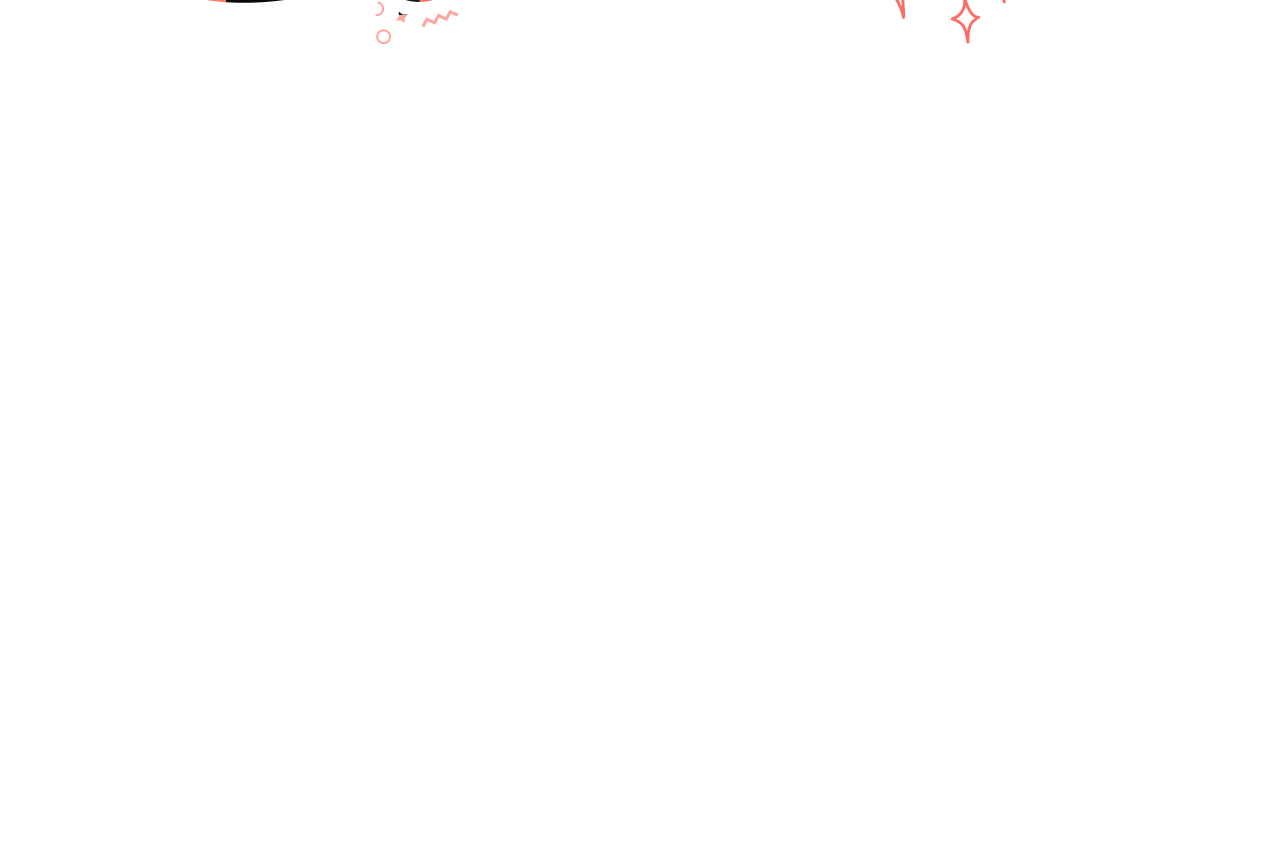
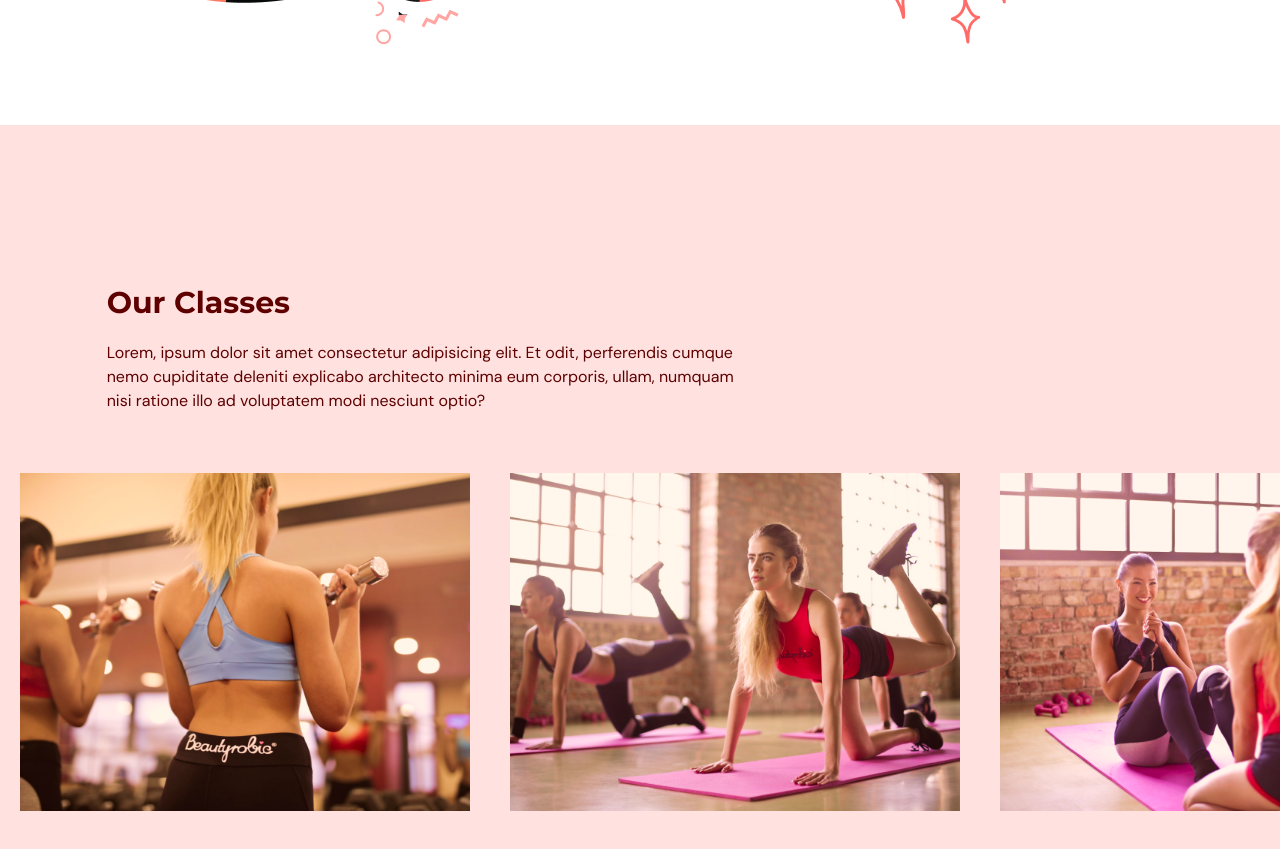
Before and after one commit to Deukhwa/fitness, a React (Vite) app: page / in a window 1280 px wide. Shown: the part 1980-2829 px from the top of the page. Before the commit the page ends 2105 px from the top, so only its background shows below. Built offline with nearby package versions, Linux system fonts and the light colour scheme.

Commit message:
add classes page

```diff
--- a/src/App.tsx
+++ b/src/App.tsx
@@ -3,6 +3,7 @@
 import Home from "./scenes/home";
 import { SelectedPage } from "@/shared/types";
 import Benefits from "./scenes/benefits";
+import OurClasses from "./scenes/classes";
 function App() {
   const [selectedPage, setSelectedPage] = useState<SelectedPage>(
     SelectedPage.Home,
@@ -30,6 +31,7 @@
       />
       <Home setSelectedPage={setSelectedPage} />
       <Benefits setSelectedPage={setSelectedPage} />
+      <OurClasses setSelectedPage={setSelectedPage} />
     </div>
   );
 }
--- /dev/null
+++ b/src/scenes/classes/Class.tsx
@@ -0,0 +1,21 @@
+type Props = {
+  name: string;
+  description?: string;
+  image: string;
+};
+
+const Class = ({ name, description, image }: Props) => {
+  const overlayStyles = `p-5 absolute z-30 flex h-[380px] w-[450px] flex-col items-center justify-center whitespace-normal bg-primary-500 text-center text-white opacity-0 transition duration-500 hover:opacity-90`;
+
+  return (
+    <li className="relative mx-5 inline-block h-[380px] w-[450px]">
+      <div className={overlayStyles}>
+        <p className="text-2xl">{name}</p>
+        <p className="mt-5">{description}</p>
+      </div>
+      <img src={image} alt={name} />
+    </li>
+  );
+};
+
+export default Class;
--- /dev/null
+++ b/src/scenes/classes/index.tsx
@@ -0,0 +1,95 @@
+import { SelectedPage, ClassType } from "@/shared/types";
+import image1 from "@/assets/image1.png";
+import image2 from "@/assets/image2.png";
+import image3 from "@/assets/image3.png";
+import image4 from "@/assets/image4.png";
+import image5 from "@/assets/image5.png";
+import image6 from "@/assets/image6.png";
+import { motion } from "framer-motion";
+import HText from "@/shared/HText";
+import Class from "./Class";
+
+const classes: Array<ClassType> = [
+  {
+    name: "Weight Training Classes",
+    description:
+      "Lorem ipsum dolor sit amet consectetur adipisicing elit. Saepe harum culpa tenetur distinctio deserunt natus nihil dicta ea iste voluptatum deleniti eligendi, ab optio nam nobis beatae delectus adipisci quibusdam.",
+    image: image1,
+  },
+  {
+    name: "Weight Training Classes",
+    image: image2,
+  },
+  {
+    name: "Weight Training Classes",
+    description:
+      "Lorem ipsum dolor sit amet consectetur adipisicing elit. Saepe harum culpa tenetur distinctio deserunt natus nihil dicta ea iste voluptatum deleniti eligendi, ab optio nam nobis beatae delectus adipisci quibusdam.",
+    image: image3,
+  },
+  {
+    name: "Weight Training Classes",
+    description:
+      "Lorem ipsum dolor sit amet consectetur adipisicing elit. Saepe harum culpa tenetur distinctio deserunt natus nihil dicta ea iste voluptatum deleniti eligendi, ab optio nam nobis beatae delectus adipisci quibusdam.",
+    image: image4,
+  },
+  {
+    name: "Weight Training Classes",
+    description:
+      "Lorem ipsum dolor sit amet consectetur adipisicing elit. Saepe harum culpa tenetur distinctio deserunt natus nihil dicta ea iste voluptatum deleniti eligendi, ab optio nam nobis beatae delectus adipisci quibusdam.",
+    image: image5,
+  },
+  {
+    name: "Weight Training Classes",
+    image: image6,
+  },
+];
+
+type Props = {
+  setSelectedPage: (page: SelectedPage) => void;
+};
+
+const OurClasses = ({ setSelectedPage }: Props) => {
+  return (
+    <section id="ourclasses" className=" w-full bg-primary-100 py-40">
+      <motion.div
+        onViewportEnter={() => setSelectedPage(SelectedPage.OurClasses)}
+      >
+        <motion.div
+          initial="hidden"
+          whileInView="visible"
+          viewport={{ once: true, amount: 0.5 }}
+          transition={{ duration: 0.5 }}
+          variants={{
+            hidden: { opacity: 0, x: -50 },
+            visible: { opacity: 1, x: 0 },
+          }}
+          className="mx-auto w-5/6"
+        >
+          <div className="md:w-3/5">
+            <HText>Our Classes</HText>
+            <p className="py-5">
+              Lorem, ipsum dolor sit amet consectetur adipisicing elit. Et odit,
+              perferendis cumque nemo cupiditate deleniti explicabo architecto
+              minima eum corporis, ullam, numquam nisi ratione illo ad
+              voluptatem modi nesciunt optio?
+            </p>
+          </div>
+        </motion.div>
+        <div className="mt-10 h-[353px] w-full overflow-x-auto overflow-y-hidden">
+          <ul className="w-[2800px] whitespace-nowrap">
+            {classes.map((item, index) => (
+              <Class
+                key={`${item.name}-${index}`}
+                name={item.name}
+                description={item.description}
+                image={item.image}
+              />
+            ))}
+          </ul>
+        </div>
+      </motion.div>
+    </section>
+  );
+};
+
+export default OurClasses;
--- a/src/shared/types.ts
+++ b/src/shared/types.ts
@@ -10,3 +10,9 @@
   title: string;
   description: string;
 }
+
+export interface ClassType {
+  name: string;
+  description?: string;
+  image: string;
+}
```
